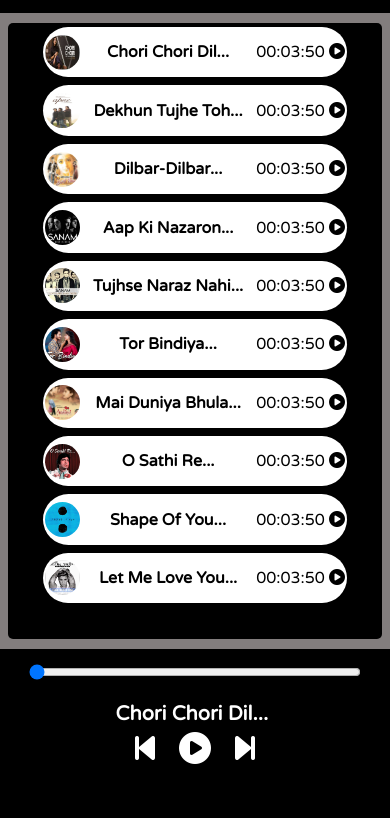
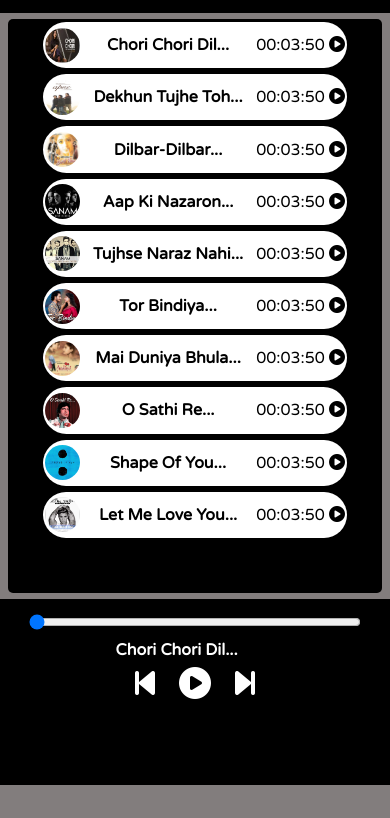
Before and after one commit to kvishalrj/Music_Mania, a plain HTML site: page index.html in a window 390 px wide. Shown: the part 46-864 px from the top of the page. Drawn offline with Linux system fonts and the light colour scheme.

Commit message:
Update style.css

```diff
--- a/style.css
+++ b/style.css
@@ -146,6 +146,10 @@ body{
 
 @media screen and (max-width: 700px){
 
+    body{
+        max-height: 800px;
+    }
+
     .list ul{
         justify-content: center;
         align-items: center;
@@ -156,9 +160,9 @@ body{
     }
 
     .container{
-        height: 73vh;
+        height: 68vh;
         width: 96%;
-        margin: 10px auto;
+        margin: 6px auto;
         background: black;
         border-radius: 5px;
         z-index: -1;
@@ -166,8 +170,8 @@ body{
 
     .list ul li{
         width: 300px;
-        height: 5.5vh;
-        margin: 4px;
+        height: 5vh;
+        margin: 3px;
         border-radius: 50px;
     }
 
@@ -185,17 +189,19 @@ body{
         justify-content: center;
     }
 
+    .singer{
+        margin-top: 5px;
+    }
+
     .singer img{
-        height: 3vh;
         width: 18vw;
         margin-right: 10px;
     }
 
     #singerName{
-        margin-top: 2px;
         margin-left: 30px;
         width: 70vw;
-        font-size: 20px;
+        font-size: 16px;
     }
 
     .icons{
@@ -203,6 +209,6 @@ body{
     }
 
     .bottom{
-        height: 20vh;
+        height: 22vh;
     }
 }
```
